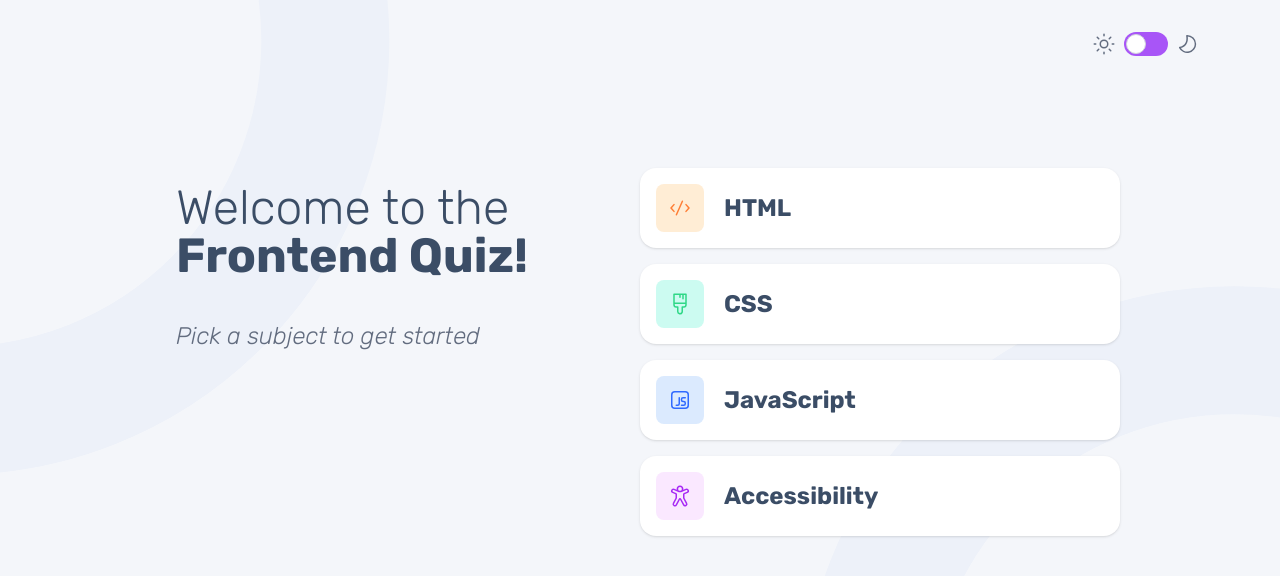
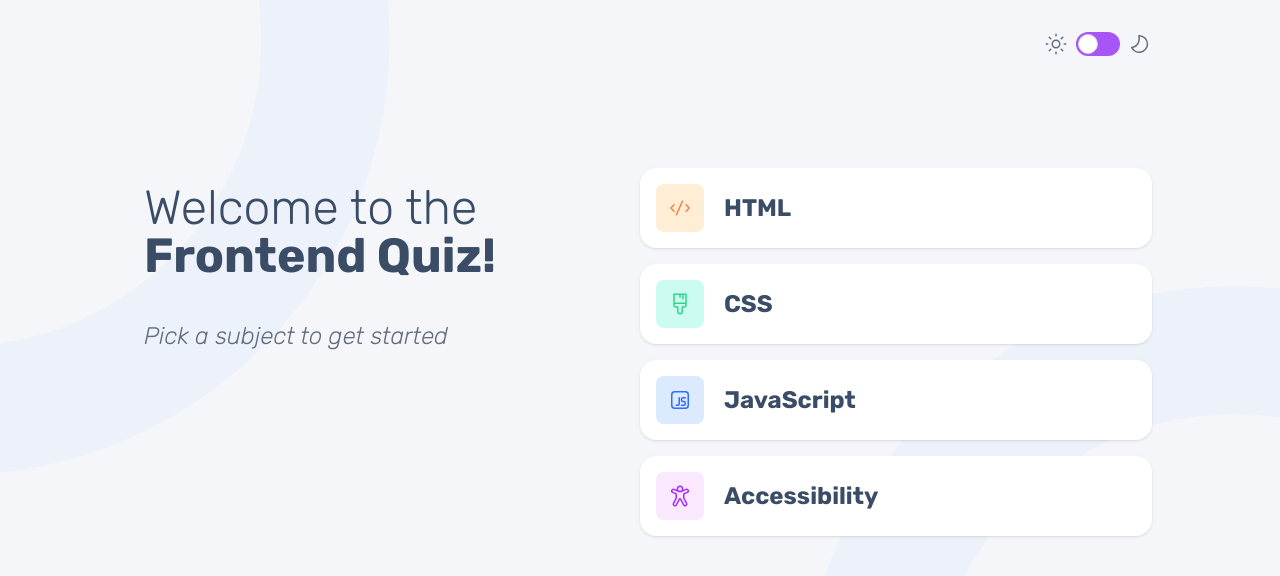
Before and after one commit to Tawphiq/frontend-quiz-app, a React (Vite) app: page / in a window 1280 px wide. Shown: the top 576 px of the page. Built offline with nearby package versions, Linux system fonts and the light colour scheme; a web font is replaced by a local one.

Commit message:
"enhanced the padding on the home page and header component"

```diff
--- a/src/components/Header.tsx
+++ b/src/components/Header.tsx
@@ -16,7 +16,7 @@ const Header: React.FC = () => {
   console.log("currentQuiz icon:", currentQuiz?.icon);
 
   return (
-    <header className="flex justify-between items-center p-5 md:py-8 md:px-20">
+    <header className="flex justify-between items-center p-5 md:py-8 md:px-32">
       <div className="flex items-center">
         {currentQuiz && (
           <div className="flex items-center">
--- a/src/pages/Home.tsx
+++ b/src/pages/Home.tsx
@@ -37,7 +37,7 @@ const Home: React.FC = () => {
   }, [focusedIndex]);
 
   return (
-    <div className="grid lg:grid-cols-2 p-8 md:p-20 lg:px-40">
+    <div className="grid lg:grid-cols-2 p-8 md:p-20 lg:px-32">
       <div className="text-2xl font-bold mb-4 p-4 text-[#3B4D66] dark:text-white">
         <p className='font-thin text-4xl md:text-6xl lg:text-5xl'>Welcome to the</p>
         <p className='font-bold text-4xl md:text-6xl lg:text-5xl mb-2 md:mb-5 lg:mb-10'>Frontend Quiz!</p>
```
